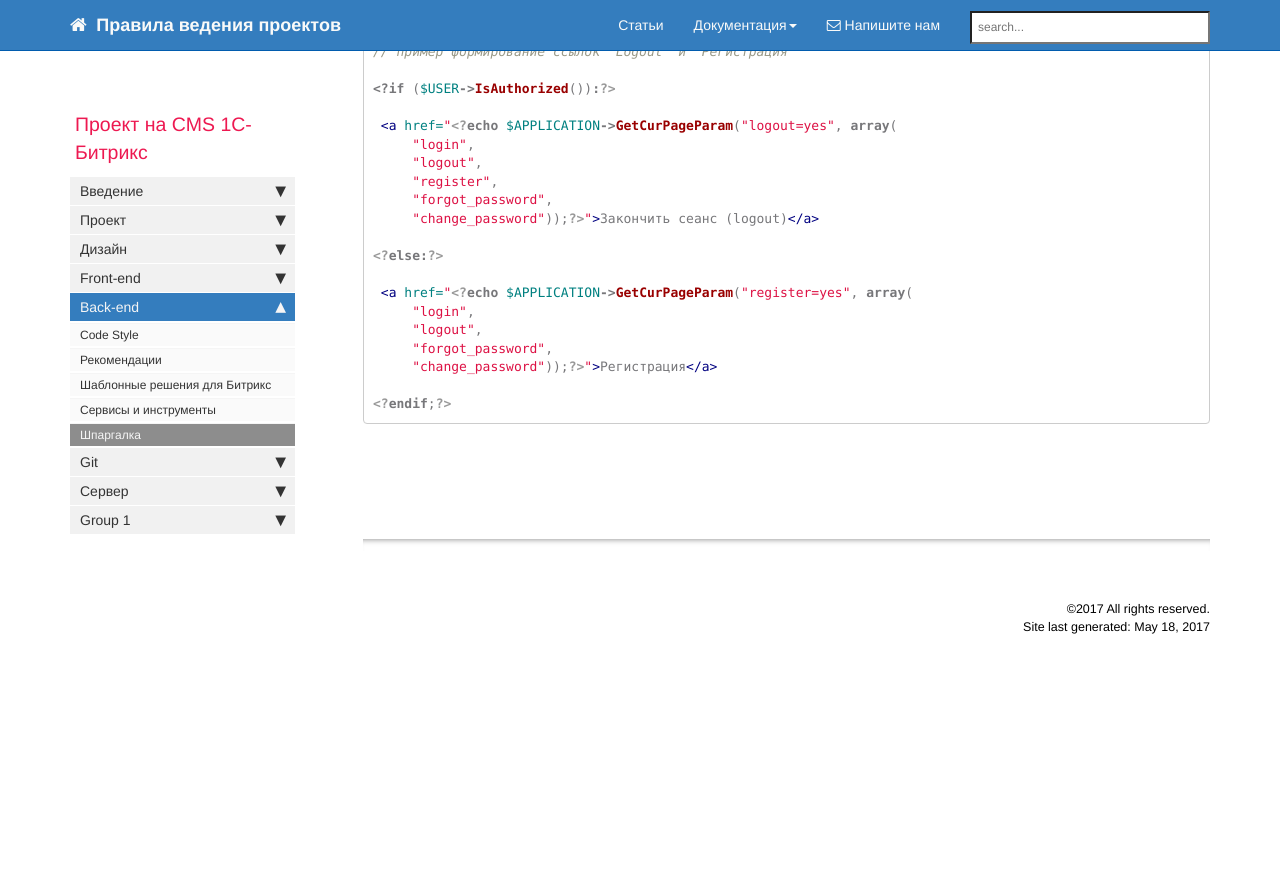
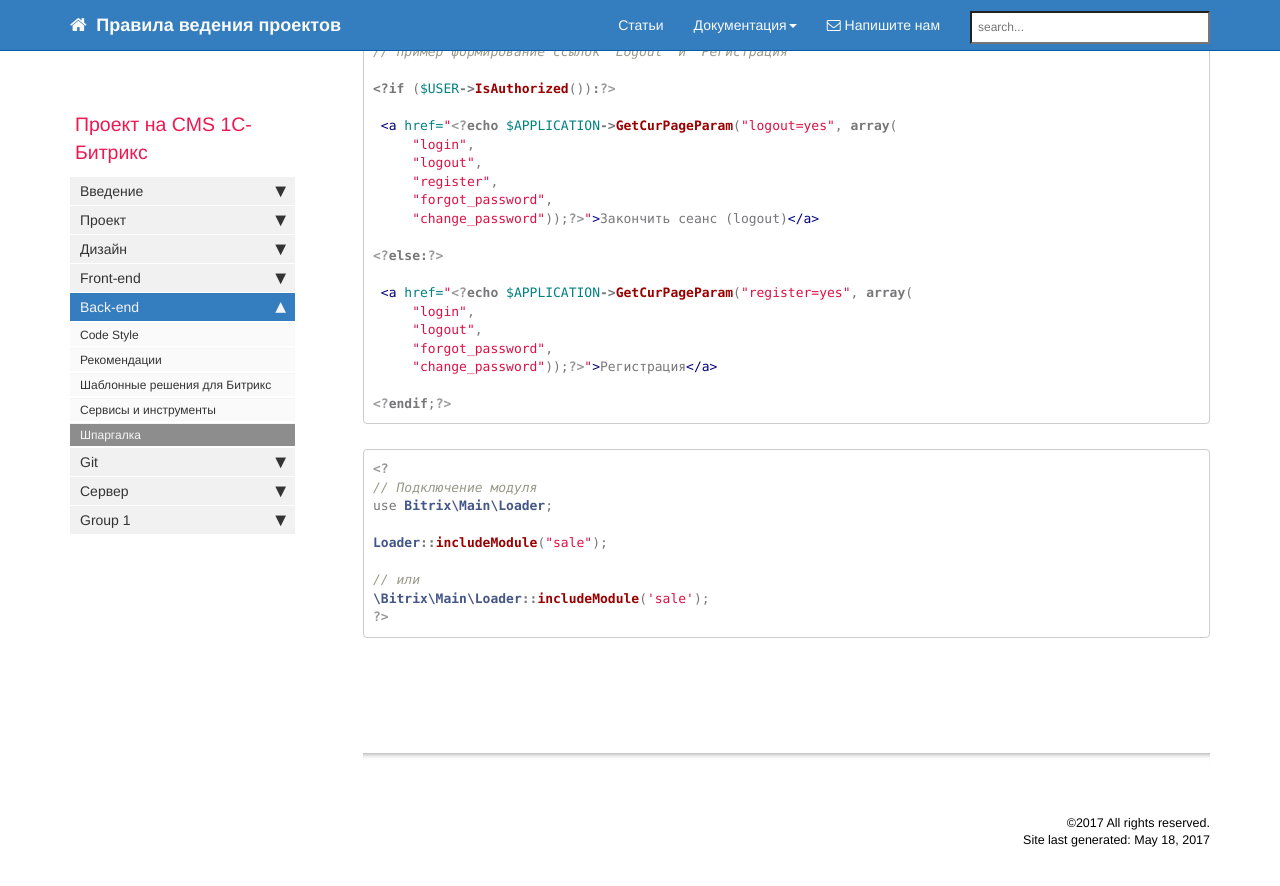
Before and after one commit to gdecider/gdecider.github.io, a Jekyll site: the page built from pages/bx/bx_back-shpora.md, in a window 1280 px wide and 900 px high, scrolled down 2112 px. Shown: the top 886 px of the window. Built offline with Jekyll 4.4.1, drawn with Linux system fonts in a browser that asks for light colours; nearby versions of some CDN libraries; comment, search, counter and statistics services are not loaded; before the commit the page ends 2799 px from its top, so only the background shows below that.

Commit message:
back shpors

````diff
--- a/pages/bx/bx_back-shpora.md
+++ b/pages/bx/bx_back-shpora.md
@@ -131,3 +131,15 @@ endif;
 
 <?endif;?>
 ```
+
+```php
+<?
+// Подключение модуля
+use Bitrix\Main\Loader;
+
+Loader::includeModule("sale");
+
+// или
+\Bitrix\Main\Loader::includeModule('sale');
+?>
+```
````
